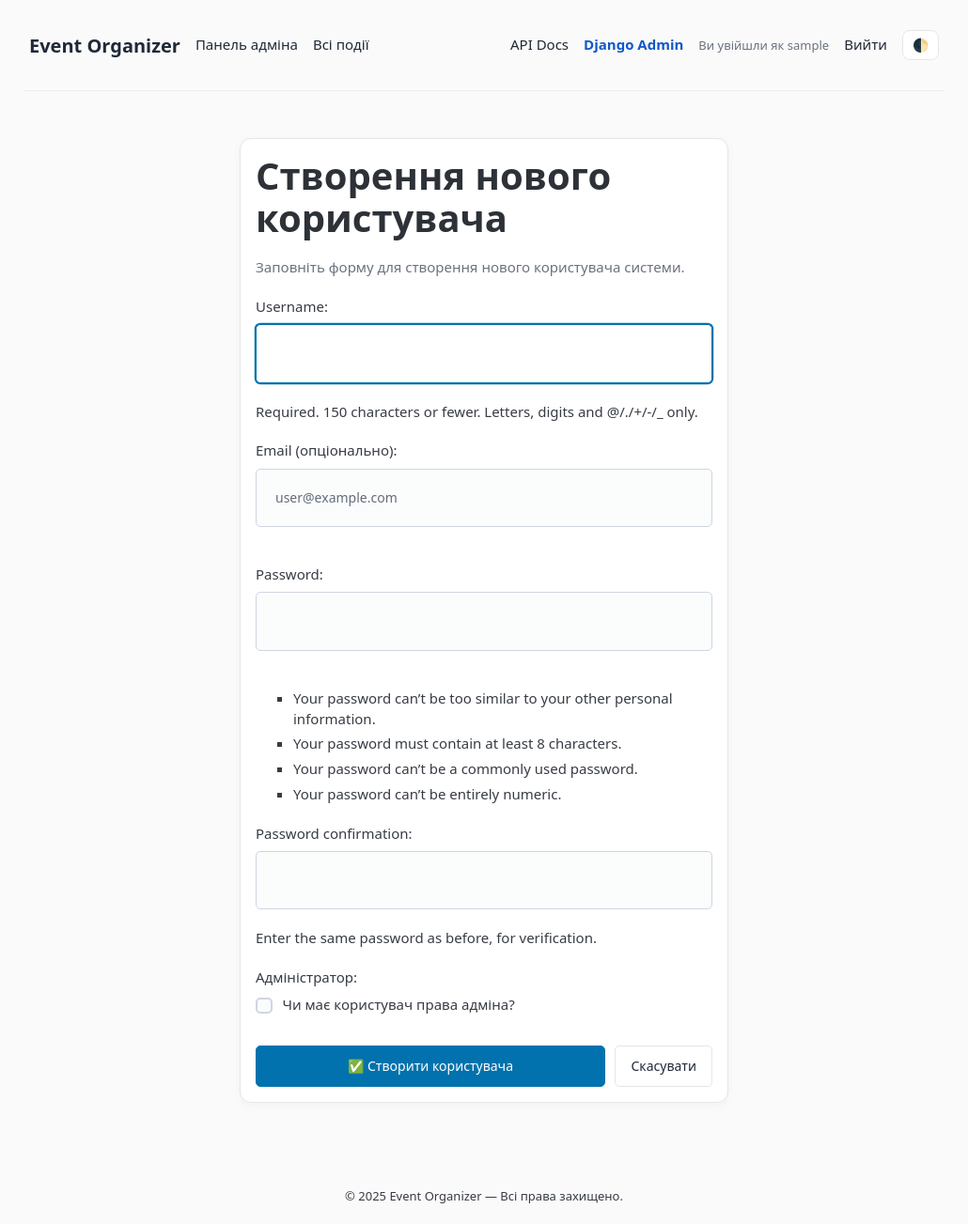
After one commit to KaterinaDemianik/event-organizer-app, a Django app: page /accounts/admin/create-user/ in a window 1280 px wide. The commit adds this page. Shown: the whole page at 94% size, without its empty margins (125-1155 px from the left). Run offline with Django 5.2, Linux system fonts and the light colour scheme; the visitor is signed in with stand-in values (Sample User, id 1); parts of the project's set-up code (start-up, migrations or seed data) failed here and were passed over; some libraries are stand-ins or nearby versions.

```diff
--- a/events/ui_urls.py
+++ b/events/ui_urls.py
@@ -7,7 +7,8 @@ from .ui_views import (
     EventUpdateView,
     rsvp_view,
     rsvp_cancel_view,
-    event_cancel_view
+    event_cancel_view,
+    event_participants_view
 )
 
 urlpatterns = [
@@ -17,6 +18,7 @@ urlpatterns = [
     path("events/<int:pk>/", EventDetailView.as_view(), name="event_detail"),
     path("events/<int:pk>/edit/", EventUpdateView.as_view(), name="event-edit"),
     path("events/<int:pk>/cancel/", event_cancel_view, name="event-cancel"),
+    path("events/<int:pk>/participants/", event_participants_view, name="event-participants"),
     path("events/<int:pk>/rsvp/", rsvp_view, name="event-rsvp"),
     path("events/<int:pk>/rsvp/cancel/", rsvp_cancel_view, name="event-rsvp-cancel"),
 ]
--- a/templates/base.html
+++ b/templates/base.html
@@ -16,19 +16,21 @@
     <nav class="topbar">
       <ul>
         <li><a class="brand {% if request.path == '/' %}active{% endif %}" href="/">Event Organizer</a></li>
-        {% if user.is_staff %}
+        {% if user.is_authenticated and user.is_staff %}
           <li><a class="nav-link {% if request.path == '/' %}active{% endif %}" href="/">Панель адміна</a></li>
-          <li><a class="nav-link {% if request.path == '/events/' %}active{% endif %}" href="/events/">Всі події</a></li>
+          <li><a class="nav-link {% if '/events/' in request.path %}active{% endif %}" href="/events/">Всі події</a></li>
+        {% elif user.is_authenticated %}
+          <li><a class="nav-link {% if request.path == '/' %}active{% endif %}" href="/">Головна</a></li>
+          <li><a class="nav-link {% if request.path == '/events/create/' %}active{% endif %}" href="/events/create/">Створити подію</a></li>
+          <li><a class="nav-link {% if request.path == '/accounts/profile/' %}active{% endif %}" href="/accounts/profile/">Профіль</a></li>
         {% else %}
           <li><a class="nav-link {% if request.path == '/' %}active{% endif %}" href="/">Головна</a></li>
-          <li><a class="nav-link {% if request.path == '/events/create/' %}active{% endif %}" href="/events/create/">Створити подію</a></li>
-          {% if user.is_authenticated %}
-            <li><a class="nav-link {% if request.path == '/accounts/profile/' %}active{% endif %}" href="/accounts/profile/">Профіль</a></li>
-          {% endif %}
+          <li><a class="nav-link" href="/accounts/login/">Увійти</a></li>
+          <li><a class="nav-link" href="/accounts/signup/">Реєстрація</a></li>
         {% endif %}
       </ul>
       <ul>
-        {% if user.is_staff %}
+        {% if user.is_authenticated and user.is_staff %}
           <li><a class="nav-link {% if '/api/docs' in request.path %}active{% endif %}" href="/api/docs/" target="_blank">API Docs</a></li>
           <li><a class="nav-link {% if '/admin' in request.path %}active{% endif %}" href="/admin/" target="_blank">Django Admin</a></li>
         {% endif %}
--- a/templates/events/list.html
+++ b/templates/events/list.html
@@ -54,8 +54,10 @@
           <p>{{ e.description|truncatechars:160 }}</p>
           <footer class="card-actions">
             <a role="button" href="/events/{{ e.id }}/">Детальніше</a>
-            {% if user.is_authenticated and (e.organizer == user or user.is_staff) %}
-              <a role="button" class="outline" href="/events/{{ e.id }}/edit/">✏️ Редагувати</a>
+            {% if user.is_authenticated %}
+              {% if e.organizer == user or user.is_staff %}
+                <a role="button" class="outline" href="/events/{{ e.id }}/edit/">✏️ Редагувати</a>
+              {% endif %}
             {% endif %}
           </footer>
         </article>
--- /dev/null
+++ b/templates/users/admin_create_user.html
@@ -0,0 +1,23 @@
+{% extends "base.html" %}
+{% block title %}Створити користувача · Event Organizer{% endblock %}
+{% block content %}
+  <div class="auth-wrap">
+    <article class="card">
+      <h1>Створення нового користувача</h1>
+      <p style="margin-bottom: 20px; color: var(--muted);">
+        Заповніть форму для створення нового користувача системи.
+      </p>
+
+      <form method="post">
+        {% csrf_token %}
+        <fieldset>
+          {{ form.as_p }}
+        </fieldset>
+        <div style="display: flex; gap: 10px;">
+          <button type="submit">✅ Створити користувача</button>
+          <a role="button" class="outline" href="/?tab=users">Скасувати</a>
+        </div>
+      </form>
+    </article>
+  </div>
+{% endblock %}
--- a/users/forms.py
+++ b/users/forms.py
@@ -13,3 +13,21 @@ class SignupForm(UserCreationForm):
     class Meta(UserCreationForm.Meta):
         model = get_user_model()
         fields = ("username",)
+
+
+class AdminUserCreateForm(UserCreationForm):
+    """Форма створення користувача для адміна"""
+    email = forms.EmailField(
+        required=False,
+        label="Email (опціонально)",
+        widget=forms.EmailInput(attrs={"placeholder": "user@example.com"})
+    )
+    is_staff = forms.BooleanField(
+        required=False,
+        label="Адміністратор",
+        help_text="Чи має користувач права адміна?"
+    )
+
+    class Meta(UserCreationForm.Meta):
+        model = get_user_model()
+        fields = ("username", "email", "password1", "password2", "is_staff")
--- a/users/urls.py
+++ b/users/urls.py
@@ -1,8 +1,9 @@
 from django.urls import path
-from .views import LoginView, SignupView, ProfileView
+from .views import LoginView, SignupView, ProfileView, admin_create_user
 
 urlpatterns = [
     path("login/", LoginView.as_view(), name="login"),
     path("signup/", SignupView.as_view(), name="signup"),
     path("profile/", ProfileView.as_view(), name="profile"),
+    path("admin/create-user/", admin_create_user, name="admin_create_user"),
 ]
--- a/users/views.py
+++ b/users/views.py
@@ -1,10 +1,12 @@
 from django.contrib.auth import login
 from django.contrib.auth.mixins import LoginRequiredMixin
 from django.contrib.auth.views import LoginView as DjangoLoginView
-from django.shortcuts import redirect
+from django.contrib.admin.views.decorators import staff_member_required
+from django.shortcuts import redirect, render
 from django.urls import reverse_lazy
 from django.views.generic import FormView, TemplateView
-from .forms import SignupForm
+from django.contrib import messages
+from .forms import SignupForm, AdminUserCreateForm
 from tickets.models import RSVP
 from events.models import Event
 
@@ -49,3 +51,18 @@ class ProfileView(LoginRequiredMixin, TemplateView):
         ctx["recent_rsvps"] = RSVP.objects.filter(user=user).select_related("event").order_by("-created_at")[:5]
         ctx["recent_events"] = Event.objects.filter(organizer=user).order_by("-created_at")[:5]
         return ctx
+
+
+@staff_member_required
+def admin_create_user(request):
+    """Створення користувача адміном"""
+    if request.method == 'POST':
+        form = AdminUserCreateForm(request.POST)
+        if form.is_valid():
+            user = form.save()
+            messages.success(request, f'Користувача {user.username} успішно створено!')
+            return redirect('/?tab=users')
+    else:
+        form = AdminUserCreateForm()
+
+    return render(request, 'users/admin_create_user.html', {'form': form})
```
Also changed, not shown: events/ui_views.py (+25 -1 lines), templates/admin_home.html (+10 -10 lines), templates/events/detail.html (+5 -2 lines), templates/events/participants.html (added, +47 -0 lines).
